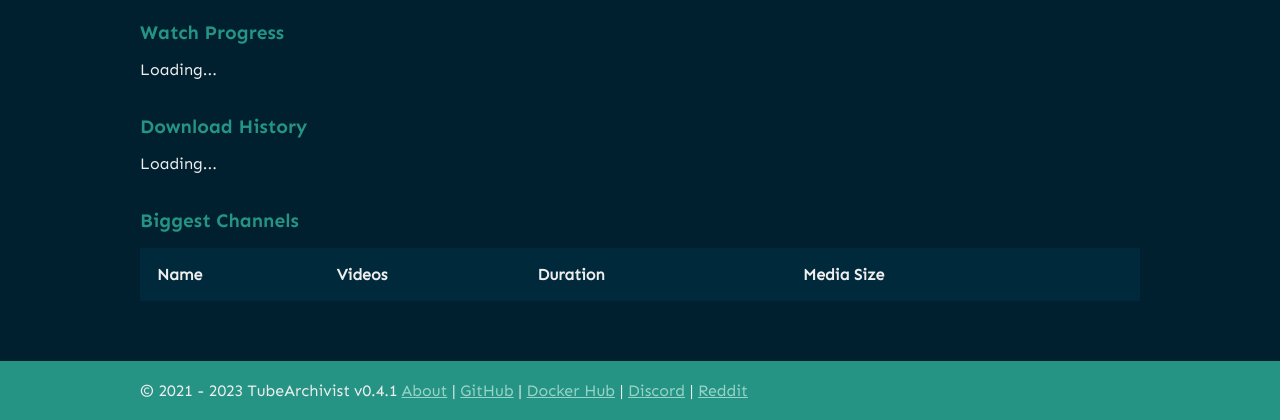
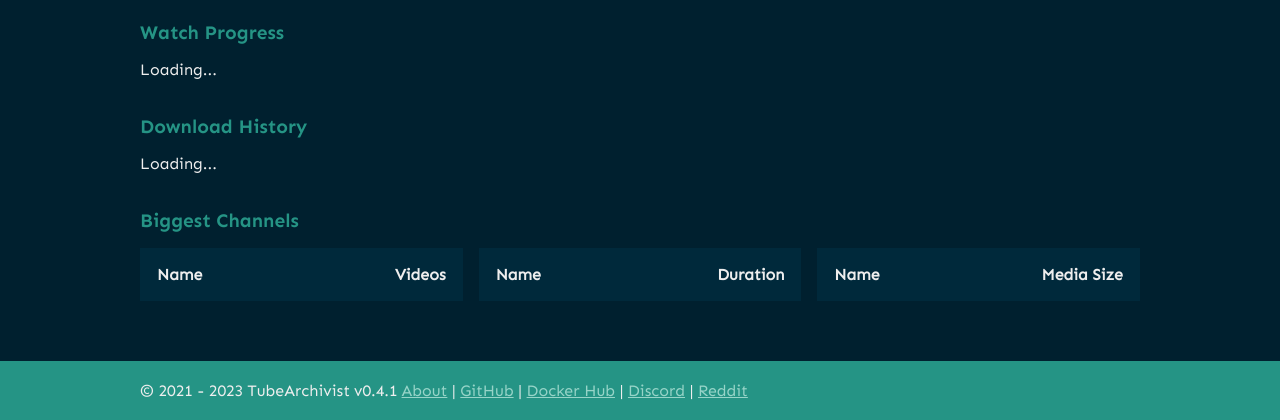
Before and after one commit to tubearchivist/tubearchivist, a Django app: page /settings/ in a window 1280 px wide. Shown: the part 487-907 px from the top of the page. Run offline with Django 3.2, Linux system fonts and the light colour scheme; the visitor is signed in with stand-in values (Sample User, id 1); data that the repository does not hold is empty; parts of the project's set-up code (start-up, migrations or seed data) failed here and were passed over; some libraries are stand-ins or nearby versions.

Commit message:
Refac biggest channels to be 3 seperate tables with ordering and right align (#536)
* Add right align to numbers on biggest channels in dashboard

* Refac biggest channels to be 3 seperate tables with ordering

* Fix aggs linting

```diff
--- a/tubearchivist/api/src/aggs.py
+++ b/tubearchivist/api/src/aggs.py
@@ -196,6 +196,9 @@ class DownloadHist(AggBase):
 class BiggestChannel(AggBase):
     """get channel aggregations"""
 
+    def __init__(self, order):
+        self.data["aggs"][self.name]["multi_terms"]["order"] = {order: "desc"}
+
     name = "channel_stats"
     path = "ta_video/_search"
     data = {
--- a/tubearchivist/api/views.py
+++ b/tubearchivist/api/views.py
@@ -1025,9 +1025,9 @@ class StatBiggestChannel(ApiBaseView):
     def get(self, request):
         """handle get request"""
 
-        order = request.GET.get("order", False)
+        order = request.GET.get("order", "doc_count")
         if order and order not in self.order_choices:
             message = {"message": f"invalid order parameter {order}"}
             return Response(message, status=400)
 
-        return Response(BiggestChannel().process())
+        return Response(BiggestChannel(order).process())
--- a/tubearchivist/home/templates/home/settings.html
+++ b/tubearchivist/home/templates/home/settings.html
@@ -22,21 +22,47 @@
         <p id="loading">Loading...</p>
     </div>
 </div>
+
 <div class="settings-item">
     <h2>Biggest Channels</h2>
-    <div class="info-box description-box">
-        <table>
-            <thead>
-                <tr>
-                    <th class="agg-channel-name">Name</th>
-                    <th>Videos</th>
-                    <th>Duration</th>
-                    <th>Media Size</th>
-                </tr>
-            </thead>
-            <tbody id="biggestChannelTable"></tbody>
-        </table>
+    <div class="info-box info-box-3">
+        <div class="info-box-item">
+            <table class="agg-channel-table">
+                <thead>
+                    <tr>
+                        <th>Name</th>
+                        <th class="agg-channel-right-align">Videos</th>
+                    </tr>
+                </thead>
+                <tbody id="biggestChannelTableVideos"></tbody>
+            </table>
+        </div>
+
+        <div class="info-box-item">
+            <table class="agg-channel-table">
+                <thead>
+                    <tr>
+                        <th>Name</th>
+                        <th class="agg-channel-right-align">Duration</th>
+                    </tr>
+                </thead>
+                <tbody id="biggestChannelTableDuration"></tbody>
+            </table>
+        </div>
+
+        <div class="info-box-item">
+            <table class="agg-channel-table">
+                <thead>
+                    <tr>
+                        <th>Name</th>
+                        <th class="agg-channel-right-align">Media Size</th>
+                    </tr>
+                </thead>
+                <tbody id="biggestChannelTableMediaSize"></tbody>
+            </table>
+        </div>
     </div>
 </div>
+
 <script type="text/javascript" src="{% static 'stats.js' %}"></script>
 {% endblock settings_content %}
--- a/tubearchivist/static/css/style.css
+++ b/tubearchivist/static/css/style.css
@@ -1099,6 +1099,15 @@ video:-webkit-full-screen {
     min-width: 300px;
 }
 
+.settings-item .agg-channel-table {
+    width: 100%;
+}
+
+.settings-item .agg-channel-right-align {
+    white-space: nowrap;
+    text-align: right;
+}
+
 .danger-zone {
     background-color: var(--highlight-error);
     color: #fff;
@@ -1316,11 +1325,6 @@ video:-webkit-full-screen {
     .playlist-nav-item img {
         width: 100%;
     }
-    .agg-channel-name {
-        min-width: 50px;
-        width: 100px;
-        max-width: 200px;
-    }
     .td, th, span, label {
         text-align: unset;
     }
--- a/tubearchivist/static/stats.js
+++ b/tubearchivist/static/stats.js
@@ -128,31 +128,71 @@ function buildDailyStat(dailyStat) {
   return tile;
 }
 
-function biggestChannel() {
-  let apiEndpoint = '/api/stats/biggestchannels/';
-  let responseData = apiRequest(apiEndpoint, 'GET');
-  let tBody = document.getElementById('biggestChannelTable');
+function humanFileSize(size) {
+  let i = size === 0 ? 0 : Math.floor(Math.log(size) / Math.log(1024));
+  return (size / Math.pow(1024, i)).toFixed(1) * 1 + ' ' + ['B', 'kB', 'MB', 'GB', 'TB'][i];
+}
+
+function buildChannelRow(id, name, value) {
+  let tableRow = document.createElement('tr');
+
+  tableRow.innerHTML = `
+    <td class="agg-channel-name"><a href="/channel/${id}/">${name}</a></td>
+    <td class="agg-channel-right-align">${value}</td>
+  `;
+
+  return tableRow;
+}
+
+function addBiggestChannelByDocCount() {
+  let tBody = document.getElementById('biggestChannelTableVideos');
+
+  let apiEndpoint = '/api/stats/biggestchannels/?order=doc_count';
+  const responseData = apiRequest(apiEndpoint, 'GET');
+
   for (let i = 0; i < responseData.length; i++) {
-    const channelData = responseData[i];
-    let tableRow = buildChannelRow(channelData);
+    const { id, name, doc_count } = responseData[i];
+
+    let tableRow = buildChannelRow(id, name, doc_count);
+
     tBody.appendChild(tableRow);
   }
 }
 
-function buildChannelRow(channelData) {
-  let tableRow = document.createElement('tr');
-  tableRow.innerHTML = `
-    <td class="agg-channel-name"><a href="/channel/${channelData.id}/">${channelData.name}</a></td>
-    <td>${channelData.doc_count}</td>
-    <td>${channelData.duration_str}</td>
-    <td>${humanFileSize(channelData.media_size)}</td>
-  `;
-  return tableRow;
+function addBiggestChannelByDuration() {
+  const tBody = document.getElementById('biggestChannelTableDuration');
+
+  let apiEndpoint = '/api/stats/biggestchannels/?order=duration';
+  const responseData = apiRequest(apiEndpoint, 'GET');
+
+  for (let i = 0; i < responseData.length; i++) {
+    const { id, name, duration_str } = responseData[i];
+
+    let tableRow = buildChannelRow(id, name, duration_str);
+
+    tBody.appendChild(tableRow);
+  }
 }
 
-function humanFileSize(size) {
-  let i = size === 0 ? 0 : Math.floor(Math.log(size) / Math.log(1024));
-  return (size / Math.pow(1024, i)).toFixed(1) * 1 + ' ' + ['B', 'kB', 'MB', 'GB', 'TB'][i];
+function addBiggestChannelByMediaSize() {
+  let tBody = document.getElementById('biggestChannelTableMediaSize');
+
+  let apiEndpoint = '/api/stats/biggestchannels/?order=media_size';
+  const responseData = apiRequest(apiEndpoint, 'GET');
+
+  for (let i = 0; i < responseData.length; i++) {
+    const { id, name, media_size } = responseData[i];
+
+    let tableRow = buildChannelRow(id, name, humanFileSize(media_size));
+
+    tBody.appendChild(tableRow);
+  }
+}
+
+function biggestChannel() {
+  addBiggestChannelByDocCount();
+  addBiggestChannelByDuration();
+  addBiggestChannelByMediaSize();
 }
 
 async function buildStats() {
```
